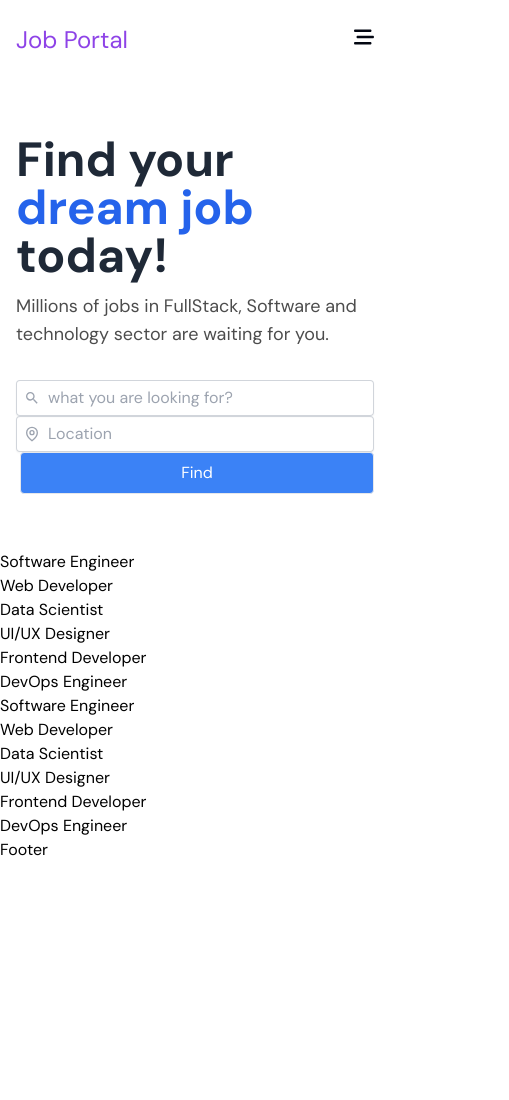
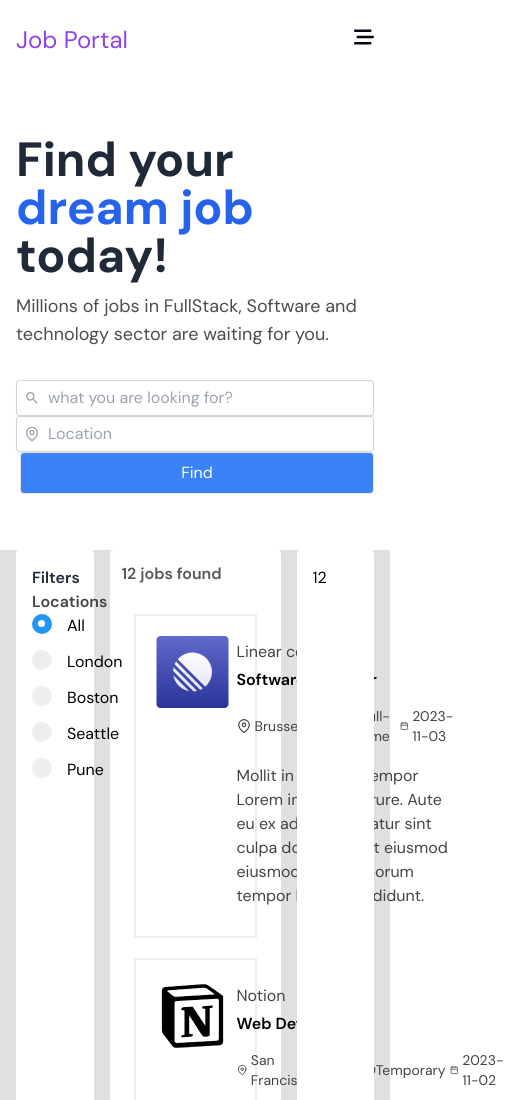
Before and after one commit to codewithtinu/MERN-Projects, a React (Vite) app in the folder job-portal-mern/: page / in a window 390 px wide. Shown: the top 1100 px of the page, 509 px wide, since content can reach past the window. Before the commit the page ends 862 px from the top, so only its background shows below. Built offline with nearby package versions, Linux system fonts and the light colour scheme.

Commit message:
Filtered the data based on radio button

```diff
--- a/job-portal-mern/src/Pages/Home.jsx
+++ b/job-portal-mern/src/Pages/Home.jsx
@@ -2,33 +2,65 @@ import { useEffect, useState } from "react";
 import Banner from "../components/Banner";
 import Cards from "../components/Cards";
 import Jobs from "./Jobs";
+import Sidebar from "../sidebar/sidebar";
 // import jobProfile from "../../public/jobs.json";
 const Home = () => {
   const [query, setQuery] = useState("");
   const [selectedCategory, setSelectedCategory] = useState(null);
   const [jobs, setJobs] = useState([]);
+  const [isLoading, setIsLoading] = useState(true);
+  const [currentPage, setCurrentPage] = useState(1);
+  // items per page
+  const itemsPerpage = 6;
 
   useEffect(() => {
+    setIsLoading(true);
     fetch("jobs.json")
       .then((resp) => resp.json())
-      .then((data) => setJobs(data))
+      .then((data) => {
+        setJobs(data);
+        setIsLoading(false);
+      })
       .catch((err) => console.log(err));
   }, []);
 
   // console.log('job outside of the fetch: ', jobs);
 
-  // filter job title
+  // filter by job title
   let filterItems = jobs.filter(
     (jobs) => jobs.jobTitle.toLowerCase().indexOf(query.toLowerCase()) !== -1
   );
-  console.log("filterItems: ", filterItems);
+  // console.log("filterItems: ", filterItems);
+
+  // calculate pages
+  const calculatePages = () => {
+    let startIndex = (currentPage - 1) * itemsPerpage;
+    let endIndex = startIndex + itemsPerpage;
+    return startIndex, endIndex;
+  };
+
+  // next page
+  const nextPage = () => {
+    if(currentPage <  Math.ceil(filterItems.length / itemsPerpage)){
+      setCurrentPage(currentPage + 1);
+    }
+  }
+
+  // previous page
+  const previousPage = () => {
+    if(currentPage > 1) {
+      setCurrentPage(currentPage - 1);
+    }
+  }
 
   // Handle Radio Buttons ----------------------
-  const handleSelect = (event) => {
+  const handleChange = (event) => {
+    console.log("data: ", event.target.value);
+    // calculatePages();
     setSelectedCategory(event.target.value);
   };
   // Handle Clicks Buttons ----------------------
-  const handleClicks = (event) => {
+  const handleClick = (event) => {
     setSelectedCategory(event.target.value);
   };
   // main functin
@@ -56,14 +88,11 @@ const Home = () => {
           parseInt(maxPrice) <= parseInt(selected)
       );
     }
-
+    calculatePages();
     return filteredJobs.map((data, i) => (
-      <Cards key={i}  data={data} />
-    )
-
-    )
-
-
+      // console.log('map data: ', data)
+      <Cards key={i} data={data} />
+    ));
   };
 
   const result = filteredData(jobs, selectedCategory, query);
@@ -76,12 +105,44 @@ const Home = () => {
   return (
     <>
       <div>
-      <Banner query={query} inputHandler={inputHandler} />
-      <div>
-          {/* <Jobs result = {result}/> */}
-          {result}
+        <Banner query={query} inputHandler={inputHandler} />
+        <div>
+          {/* main content */}
+
+          {/* <Jobs result = {result} /> */}
+          <div className="bg-[#e0e0e0] md:px-24 px-4 grid grid-cols-4 md:py-4 py1 gap-4">
+            <div className="bg-white p-4 rounded">
+              <Sidebar handleChange={handleChange} handleClick={handleClick} />
+            </div>
+            <div className="bg-white p-1 rounded col-span-2">
+              {isLoading ? (
+                <p className="text-base text-primary/60 font-semibold">
+                  Loading...
+                </p>
+              ) : result.length > 0 ? (
+                <Jobs result={result} />
+              ) : (
+                <p className="text-base text-primary/80 font-semibold">
+                  Job not found
+                </p>
+              )}
+              {/* pagination */}
+              <div className="flex justify-center mt-5 mb-5 space-x-8">
+                <button className="text-xs text-primary font-semibold" onClick={previousPage}>Previous</button>
+                <span>Page count</span>
+                <button className="text-xs text-primary font-semibold" onClick={nextPage}>Next</button>
+              </div>
+            </div>
+            <div className="bg-white p-4 rounded">12</div>
+          </div>
+
+          {/* <div className="bg-[#fafafa] md:grid grid-cols-4 gap-8 lg:px-24 px-4 py-12 ">
+            <div className="bg-white p-4 rounded">left</div>
+            <div className="col-span-2 bg-white p-4 rounded-sm"><Jobs result = {result}/></div>
+            <div className="bg-white p-4 rounded">right</div>
+          </div> */}
+        </div>
       </div>
-    </div>
     </>
   );
 };
--- a/job-portal-mern/src/Pages/Jobs.jsx
+++ b/job-portal-mern/src/Pages/Jobs.jsx
@@ -1,8 +1,9 @@
-const Jobs = (props) => {
-    console.log('result : ', props.result);
+const Jobs = ({result}) => {
+    // console.log('result : ', props.result);
     return (
         <>
-            Jobs
+            <div className="text-primary/90 text-base font-semibold px-2 py-2">{result.length} jobs found</div>
+            {result}
         </>
     )
 }
--- a/job-portal-mern/src/components/Cards.jsx
+++ b/job-portal-mern/src/components/Cards.jsx
@@ -1,11 +1,78 @@
+import { Link } from "react-router-dom";
+import { FiCalendar, FiClock, FiDollarSign, FiMapPin } from "react-icons/fi";
+const Cards = ({ data }) => {
+  // console.log(`data: `, data);
+  const {
+            jobTitle, companyName, companyLogo, minPrice,
+            maxPrice, salaryType, jobLocation, postingDate,
+            experienceLevel, employmentType, description
+        } = data;
 
-const Cards = ({data}) => {
-    // console.log(`data: `, data);
-    return (
-        <>
-            <h3>{data.jobTitle}</h3>
-        </>
-    )
-}
+  return (
+    <>
+       <section >
+            <div className="card ">
+                <div className="flex items-start gap-2">
+                <img src= {companyLogo} alt="" />
+                <div>
+                    <h4 className="text-primary text-base py-1">{companyName}</h4>
+                    <h3 className="font-semibold text-black mb-1">{jobTitle}</h3>
+                    <div className="flex gap-1">
+                        <span className="text-primary text-sm items-center flex gap-1"><FiMapPin /> {jobLocation}</span>
+                        <span className="text-primary text-sm items-center flex gap-1"><FiDollarSign/>{minPrice} - {maxPrice}</span>
+                        <span className="text-primary text-sm items-center flex gap-0"><FiClock/>{employmentType}</span>
+                        <span className="text-primary text-sm  items-center flex gap-1"><FiCalendar/>{postingDate}</span>
+                    </div>
+                    <p className="text-primary text-base py-2">{description}</p>
+                </div>
+                </div>
+            </div>
+       </section>
+
+
+
+
+
+
+
+
+
+
+
+
+
+
+
+
+
+
+
+
+
+
+
+
+
+
+
+      {/* <section className="card">
+        <Link to={"/"} className="flex gap-4 flex-col sm:flex-row items-start">
+          <img src={companyLogo} alt="" />
+          <div>
+            <h4 className="text-primary mb-1">{companyName}</h4>
+            <h4 className="text-lg font-semibold mb-2">{jobTitle}</h4>
+            <div className="flex flex-wrap gap-2 mb-2 text-primary/90 text-base">
+              <span className="flex items-center gap-2"><FiMapPin />{jobLocation}</span>
+              <span className="flex items-center gap-2"><FiClock />{employmentType}</span>
+              <span className="flex items-center gap-2"><FiDollarSign />{minPrice} - {maxPrice}</span>
+              <span className="flex items-center gap-2"><FiCalendar />{postingDate}</span>
+            </div>
+            <p className="text-primary text-base">{description}</p>
+          </div>
+        </Link>
+      </section> */}
+    </>
+  );
+};
 
 export default Cards;
--- /dev/null
+++ b/job-portal-mern/src/sidebar/EmploymentType.jsx
@@ -0,0 +1,9 @@
+const EmploymentType = () => {
+    return(
+        <>
+            EmploymentType
+        </>
+    )
+}
+
+export default EmploymentType;
--- /dev/null
+++ b/job-portal-mern/src/sidebar/Inputs.jsx
@@ -0,0 +1,17 @@
+const Inputs = ({handleChange, value, name, title}) => {
+  return (
+    <>
+      <label className="sidebar-label-container">
+        <input
+          type="radio"
+          name={name}
+          onChange={handleChange}
+          value={value}
+        />
+        <span className="checkmark"></span> {title}
+      </label>
+    </>
+  );
+};
+
+export default Inputs;
--- /dev/null
+++ b/job-portal-mern/src/sidebar/Locations.jsx
@@ -0,0 +1,25 @@
+import Inputs from "./Inputs";
+
+const Locations = ({ handleChange }) => {
+  return (
+    <>
+      <h4 className="font-semibold text-primary">Locations</h4>
+      <label className="sidebar-label-container">
+        <input
+          type="radio"
+          name="test"
+          onChange={handleChange}
+          value=''
+          defaultChecked = {true}
+        />
+        <span className="checkmark"></span> All
+      </label>
+      <Inputs handleChange ={handleChange} value="london" title = "London" name = "test" />
+      <Inputs handleChange ={handleChange} value="boston" title = "Boston" name = "test" />
+      <Inputs handleChange ={handleChange} value="seattle" title = "Seattle" name = "test" />
+      <Inputs handleChange ={handleChange} value="pune" title = "Pune" name = "test" />
+    </>
+  );
+};
+
+export default Locations;
--- /dev/null
+++ b/job-portal-mern/src/sidebar/sidebar.jsx
@@ -0,0 +1,17 @@
+import Locations from "./Locations";
+
+const Sidebar = ({handleChange, handleClick}) => {
+    return (
+        <>
+            <h3 className="font-semibold text-gray-800">Filters</h3>
+            {/* Location */}
+            <Locations handleChange = {handleChange} />
+            {/* employment type */}
+
+            {/* salary type */}
+
+        </>
+    )
+}
+
+export default Sidebar;
--- a/job-portal-mern/tailwind.config.js
+++ b/job-portal-mern/tailwind.config.js
@@ -7,7 +7,7 @@ export default {
   theme: {
     extend: {
       colors: {
-        primary: '#9f9fa3',
+        primary: '#444',
         darkPink: '#8e43e7',
         lightGreen : 'lightGreen'
       }
```
